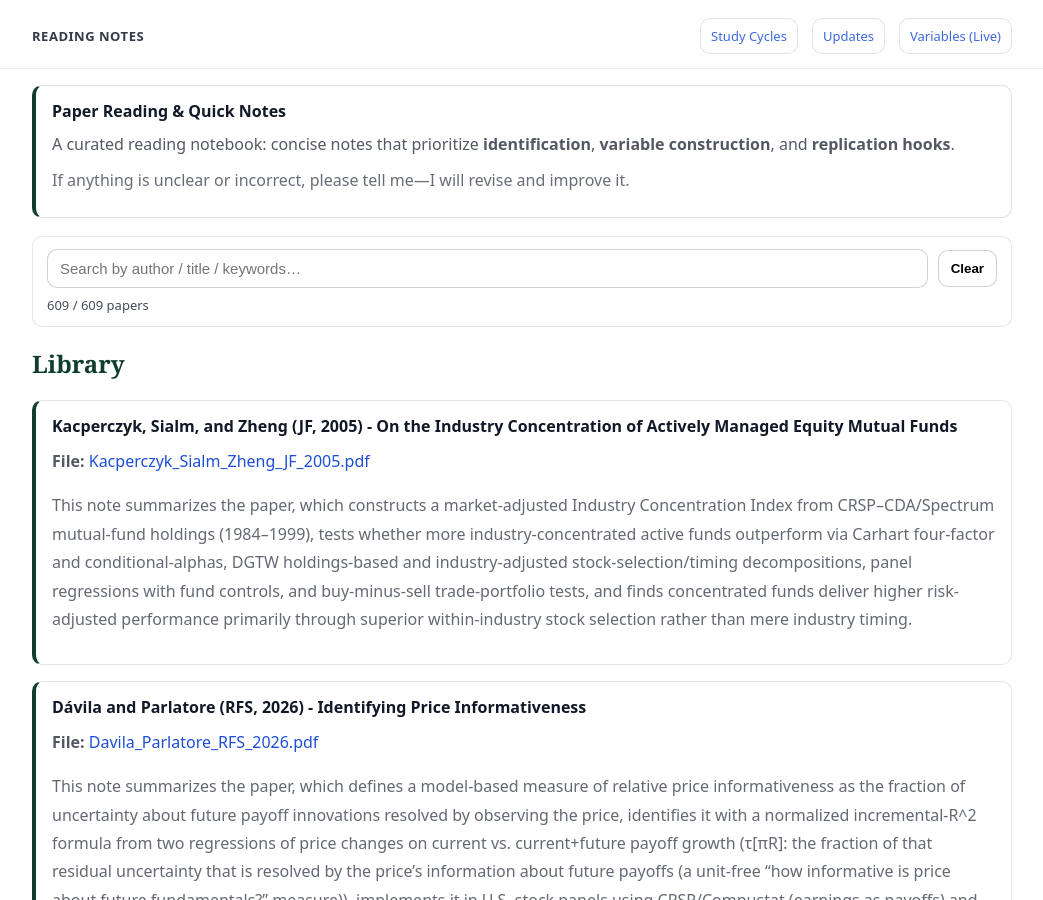
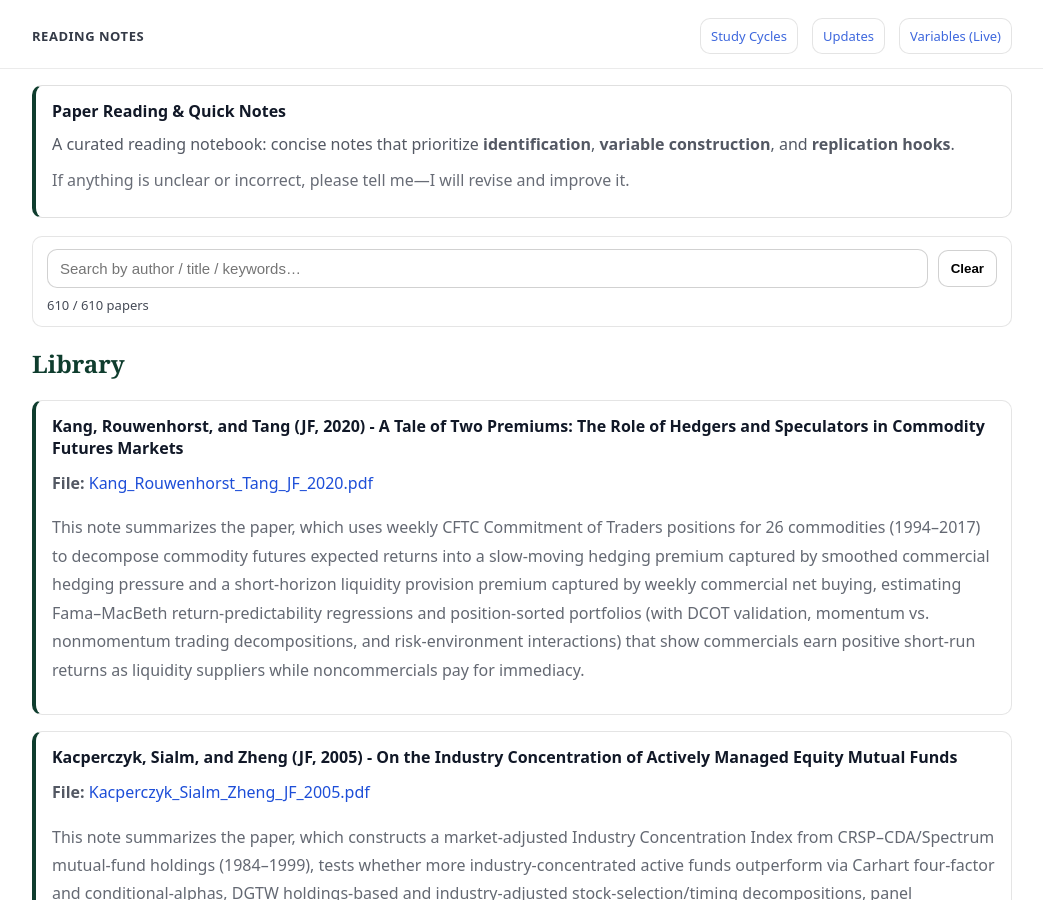
Before and after one commit to yaxinzn/study-archive, a Jekyll site: the page built from reading/index.md, in a window 1280 px wide and 900 px high. Shown: the whole window, without its empty margins (118-1161 px from the left). Built offline with Jekyll 4.4.1, drawn with Linux system fonts in a browser that asks for light colours.

Commit message:
Reading: add/update Kang_Rouwenhorst_Tang_JF_2020.pdf

```diff
--- a/_data/reading.yml
+++ b/_data/reading.yml
@@ -1,3 +1,7 @@
+- title: "Kang, Rouwenhorst, and Tang (JF, 2020) - A Tale of Two Premiums: The Role of Hedgers and Speculators in Commodity Futures Markets"
+  file: "Kang_Rouwenhorst_Tang_JF_2020.pdf"
+  desc: "This note summarizes the paper, which uses weekly CFTC Commitment of Traders positions for 26 commodities (1994–2017) to decompose commodity futures expected returns into a slow-moving hedging premium captured by smoothed commercial hedging pressure and a short-horizon liquidity provision premium captured by weekly commercial net buying, estimating Fama–MacBeth return-predictability regressions and position-sorted portfolios (with DCOT validation, momentum vs. nonmomentum trading decompositions, and risk-environment interactions) that show commercials earn positive short-run returns as liquidity suppliers while noncommercials pay for immediacy."
+
 - title: "Kacperczyk, Sialm, and Zheng (JF, 2005) - On the Industry Concentration of Actively Managed Equity Mutual Funds"
   file: "Kacperczyk_Sialm_Zheng_JF_2005.pdf"
   desc: "This note summarizes the paper, which constructs a market-adjusted Industry Concentration Index from CRSP–CDA/Spectrum mutual-fund holdings (1984–1999), tests whether more industry-concentrated active funds outperform via Carhart four-factor and conditional-alphas, DGTW holdings-based and industry-adjusted stock-selection/timing decompositions, panel regressions with fund controls, and buy-minus-sell trade-portfolio tests, and finds concentrated funds deliver higher risk-adjusted performance primarily through superior within-industry stock selection rather than mere industry timing."
```
Also changed, not shown: 1 other file.
